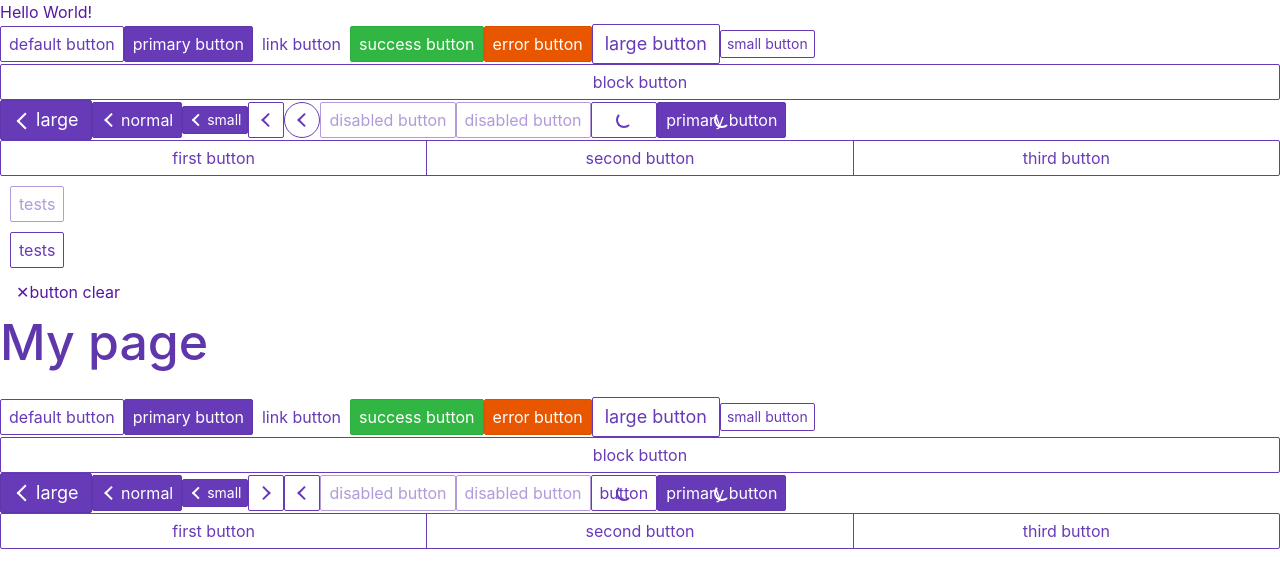
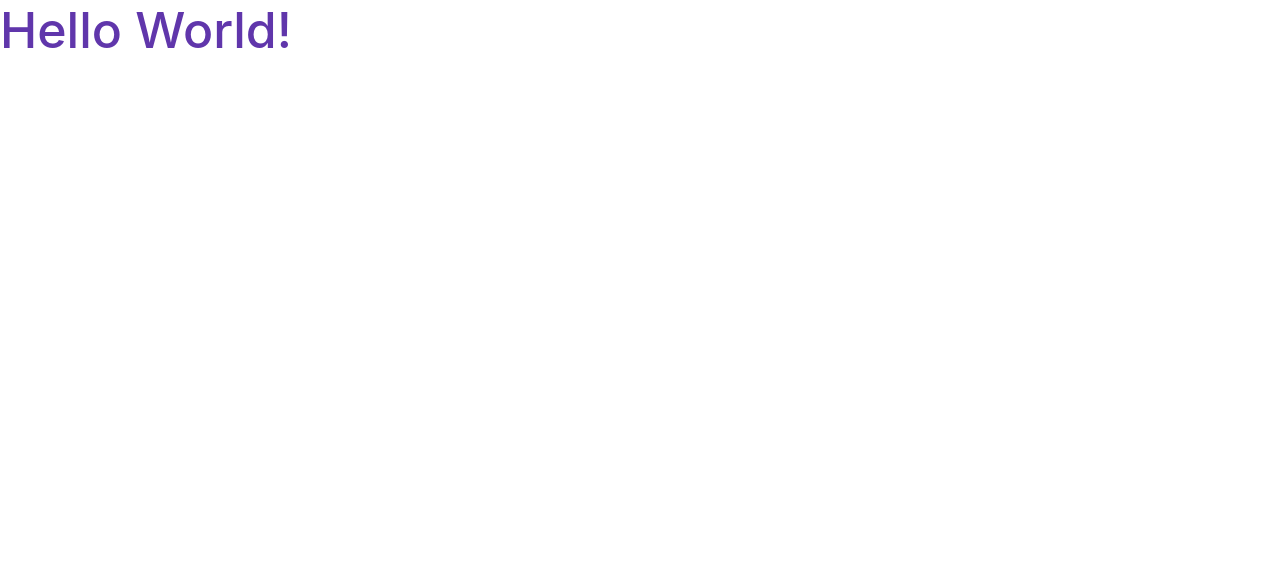
Before and after one commit to selahattintoprak/nextjs-styled-spectre-components, a Next.js app: page / in a window 1280 px wide. Shown: the top 588 px of the page. Built offline with nearby package versions, Linux system fonts and the light colour scheme.

Commit message:
created button page and refactor primary button css

```diff
--- a/pages/index.js
+++ b/pages/index.js
@@ -1,68 +1,9 @@
-import Button from "../ui-components/button";
+import styled from "styled-components";
+
 export const config = { amp: "hybrid" };
-import styled from "styled-components";
-import Button2 from "../styled-spectre/Button";
-import {IconsStyles, UtilitiesStyles} from '../ui-styles/styles'
+
 const Title = styled.h1`
   font-size: 50px;
   color: ${({ theme }) => theme.colors.primaryDark};
 `;
-export default () => (
-  <>
-    Hello World!
-    <Button></Button>
-    <div style={{ margin: "10px" }}>
-      <Button2 disabled>tests</Button2>
-    </div>
-    <div style={{ margin: "10px" }}>
-      <Button2>tests</Button2>
-    </div>
-    <div style={{ margin: "10px" }}>
-    <Button2 className="btn btn-clear">button clear</Button2>
-
-    </div>
-    <Title>My page</Title>
-    <div>
-    <Button2 className="btn">default button</Button2>
-    <Button2 className="btn btn-primary">primary button</Button2>
-    <Button2 className="btn btn-link">link button</Button2>
-    <Button2 className="btn btn-success">success button</Button2>
-    <Button2 className="btn btn-error">error button</Button2>
-    <Button2 className="btn btn-lg">large button</Button2>
-    <Button2 className="btn btn-sm">small button</Button2>
-
-    <Button2 className="btn btn-block">block button</Button2>
-
-    <Button2 className="btn btn-primary btn-lg">
-      <i className="icon icon-arrow-left"></i> large
-    </Button2>
-    <Button2 className="btn btn-primary">
-      <i className="icon icon-arrow-left"></i> normal
-    </Button2>
-    <Button2 className="btn btn-primary btn-sm">
-      <i className="icon icon-arrow-left"></i> small
-    </Button2>
-    <Button2 className="btn btn-action">
-      <i className="icon icon-arrow-right"></i>
-    </Button2>
-    <Button2 className="btn btn-action s-circle">
-      <i className="icon icon-arrow-left"></i>
-    </Button2>
-    <Button2 className="btn disabled" tabIndex="-1">
-      disabled button
-    </Button2>
-    <Button2 className="btn" disabled tabIndex="-1">
-      disabled button
-    </Button2>
-    <Button2 className="btn loading">button</Button2>
-    <Button2 className="btn btn-primary loading">primary button</Button2>
-    <div className="btn-group btn-group-block">
-      <Button2 className="btn">first button</Button2>
-      <Button2 className="btn">second button</Button2>
-      <Button2 className="btn">third button</Button2>
-    </div>
-    <IconsStyles/>
-    <UtilitiesStyles/>
-  </div>
-  </>
-);
+export default () => <Title>Hello World!</Title>;
--- a/styled-spectre/Button.js
+++ b/styled-spectre/Button.js
@@ -1,13 +1,14 @@
-import styled from "styled-components";
+import styled, { css } from "styled-components";
 import theme2 from "./theme";
 import { darken, rgba } from "polished";
 import { buttonVariant } from "./mixins/button";
 import { controlShadow } from "./mixins/shadow";
 
-const Button = styled.button`
+const baseButton = css`
   appearance: none;
   background: ${({ theme }) => theme.colors.light};
-  border: ${({ theme }) => theme.sizes.borderWidth} solid ${({ theme }) => theme.colors.primary};
+  border: ${({ theme }) => theme.sizes.borderWidth} solid
+    ${({ theme }) => theme.colors.primary};
   border-radius: ${({ theme }) => theme.sizes.borderRadius};
   color: ${({ theme }) => theme.colors.primary};
   cursor: pointer;
@@ -16,7 +17,8 @@ const Button = styled.button`
   height: ${({ theme }) => theme.sizes.controlSize};
   line-height: ${({ theme }) => theme.sizes.fonts.lineHeight};
   outline: none;
-  padding: ${({ theme }) => theme.sizes.controlPaddingY} ${({ theme }) => theme.sizes.controlPaddingX};
+  padding: ${({ theme }) => theme.sizes.controlPaddingY};
+  ${({ theme }) => theme.sizes.controlPaddingX};
   text-align: center;
   text-decoration: none;
   transition: background 0.2s, border 0.2s, box-shadow 0.2s, color 0.2s;
@@ -35,7 +37,7 @@ const Button = styled.button`
   &:active,
   &.active {
     background: ${({ theme }) => theme.colors.primaryDark};
-    border-color: ${({ theme }) => darken(5/100, theme.colors.primaryDark)};
+    border-color: ${({ theme }) => darken(5 / 100, theme.colors.primaryDark)};
     color: ${({ theme }) => theme.colors.light};
     text-decoration: none;
     &.loading {
@@ -52,22 +54,22 @@ const Button = styled.button`
     opacity: 0.5;
     pointer-events: none;
   }
-
-  /* Button Primary */
+`;
+const primaryButton = css`
   &.btn-primary {
     background: ${({ theme }) => theme.colors.primary};
     border-color: ${({ theme }) => theme.colors.primaryDark};
     color: ${({ theme }) => theme.colors.light};
     &:focus,
     &:hover {
-      background: ${({ theme }) => darken(2/100, theme.colors.primaryDark)};
-      border-color: ${({ theme }) => darken(5/100, theme.colors.primaryDark)};
+      background: ${({ theme }) => darken(2 / 100, theme.colors.primaryDark)};
+      border-color: ${({ theme }) => darken(5 / 100, theme.colors.primaryDark)};
       color: ${({ theme }) => theme.colors.light};
     }
     &:active,
     &.active {
-      background: ${({ theme }) => darken(4/100, theme.colors.primaryDark)};
-      border-color: ${({ theme }) => darken(7/100, theme.colors.primaryDark)};
+      background: ${({ theme }) => darken(4 / 100, theme.colors.primaryDark)};
+      border-color: ${({ theme }) => darken(7 / 100, theme.colors.primaryDark)};
       color: ${({ theme }) => theme.colors.light};
     }
     &.loading {
@@ -77,6 +79,13 @@ const Button = styled.button`
       }
     }
   }
+`;
+const Button = styled.button`
+  /* Button Primary */
+  ${baseButton}
+
+  /* Button Primary */
+  ${({ primary }) => primary && primaryButton}
 
   /* Button Colors */
   &.btn-success {
@@ -104,13 +113,15 @@ const Button = styled.button`
   &.btn-sm {
     font-size: ${({ theme }) => theme.sizes.fonts.fontSm};
     height: ${({ theme }) => theme.sizes.controlSizeSm};
-    padding: ${({ theme }) => theme.sizes.controlPaddingYSm} ${({ theme }) => theme.sizes.controlPaddingXSm};
+    padding: ${({ theme }) => theme.sizes.controlPaddingYSm};
+      ${({ theme }) => theme.sizes.controlPaddingXSm};
   }
 
   &.btn-lg {
     font-size: ${({ theme }) => theme.sizes.fonts.fontLg};
     height: ${({ theme }) => theme.sizes.controlSizeLg};
-    padding: ${({ theme }) => theme.sizes.controlPaddingYLg} ${({ theme }) => theme.sizes.controlPaddingXLg};
+    padding: ${({ theme }) => theme.sizes.controlPaddingYLg};
+      ${({ theme }) => theme.sizes.controlPaddingXLg};
   }
 
   /* Button Block */
```
Also changed, not shown: pages/button.js (added, +62 -0 lines), 2 other files (tests, documents, lock files or other folders).
